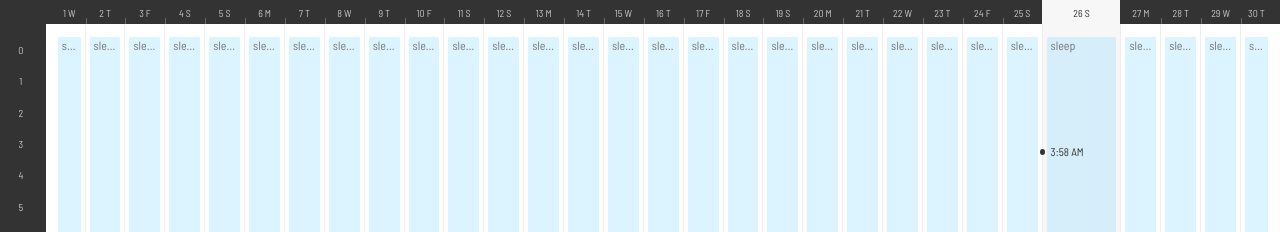
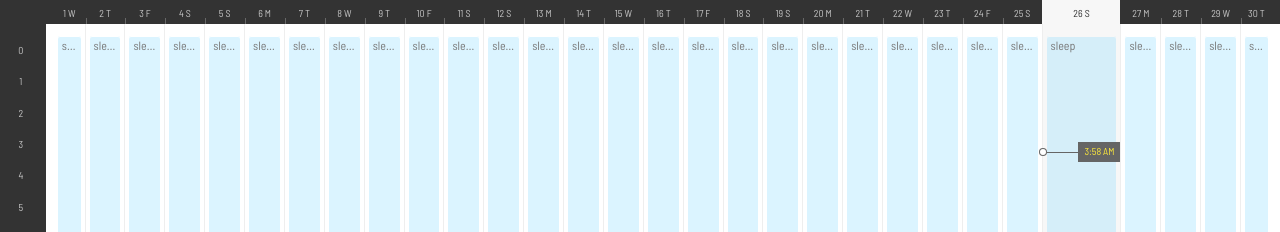
Before and after one commit to vincentbollaert/get-shit-done, a React app in the folder client/: page / in a window 1280 px wide. Shown: the top 232 px of the page. Built offline with nearby package versions, Linux system fonts and the light colour scheme.

Commit message:
current time styling

```diff
--- a/client/src/pages/Home/CurrentTime.jsx
+++ b/client/src/pages/Home/CurrentTime.jsx
@@ -4,31 +4,36 @@ import differenceInMinutes from 'date-fns/differenceInMinutes'
 import startOfToday from 'date-fns/startOfToday'
 import format from 'date-fns/format'
 import add from 'date-fns/add'
+import { WHITE } from '../../styles'
 
 const Wrap = styled.div`
   position: absolute;
   top: ${p => p.top}%;
-  right: 0;
+  right: 0px;
   left: 0;
+  display: flex;
+  align-items: center;
+  border-bottom: 1px solid #656565;
 
   &::before {
     content: '';
     position: absolute;
-    width: 5px;
-    height: 6px;
-    background: #333333;
+    left: -4px;
+    bottom: -4px;
+    width: 8px;
+    height: 8px;
+    background: ${WHITE};
     border-radius: 50%;
-    left: -3px;
-    top: -3px;
+    box-shadow: inset 0 0 0 1px #656565;
   };
 `
 const Time = styled.span`
-  padding: 4px 8px;
-  font-size: 11px;
   position: absolute;
-  top: 0;
-  color: #333333;
-  transform: translateY(-50%);
+  right: 0;
+  padding: 4px 6px;
+  font-size: 10px;
+  background: #656565;
+  color: #FFEB3B;
 `
 const MINUTES_IN_DAY = 1440
 
@@ -44,7 +49,7 @@ const CurrentTime = () => {
   }
 
   useEffect(() => {
-    window.setInterval(updateTime, 1000)
+    // window.setInterval(updateTime, 1000)
   }, [])
 
   return (
```
